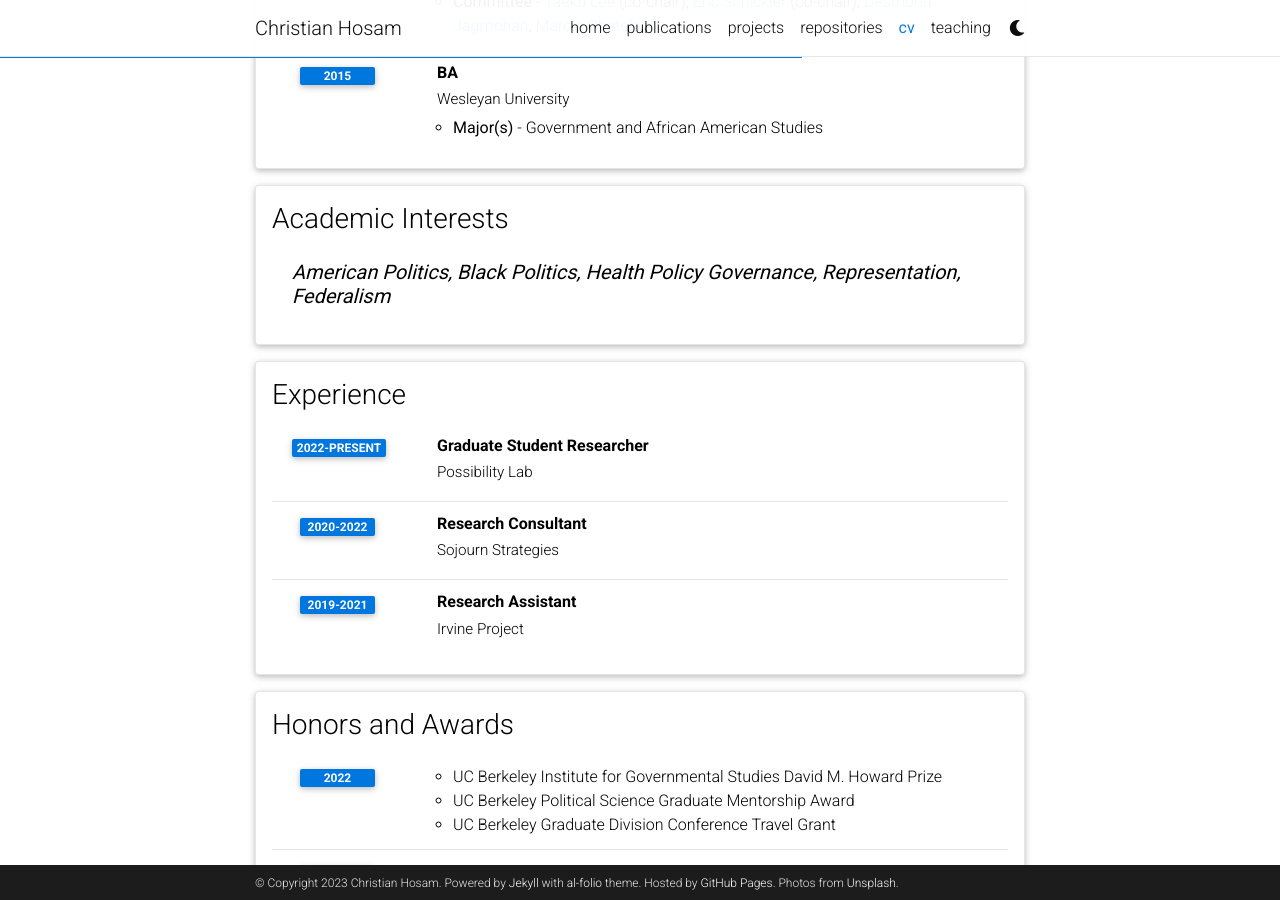
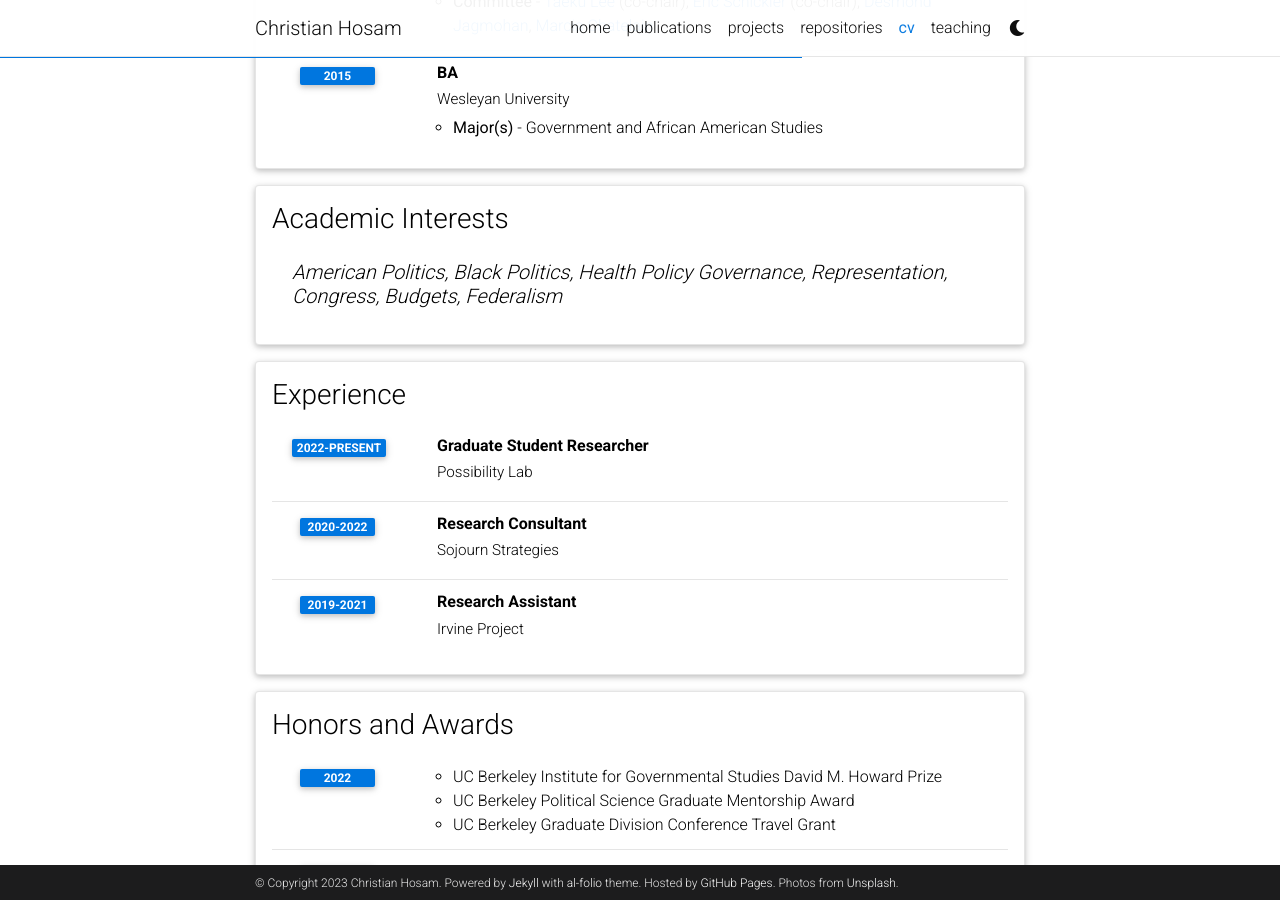
Before and after one commit to chosam2322/chosam2322.github.io, a Jekyll site: the page built from _pages/cv.md, in a window 1280 px wide and 900 px high, scrolled down 371 px. Built offline with Jekyll 4.4.1, drawn with Linux system fonts in a browser that asks for light colours; comment, search, counter and statistics services are not loaded; a style sheet for code colours, icons or effects is not loaded.

Commit message:
Update cv.yml

```diff
--- a/_data/cv.yml
+++ b/_data/cv.yml
@@ -16,7 +16,7 @@
 - title: Academic Interests
   type: nested_list
   contents:
-    - title: <b><i>American Politics, Black Politics, Health Policy Governance, Representation, Federalism</i></b>
+    - title: <i>American Politics, Black Politics, Health Policy Governance, Representation, Congress, Budgets, Federalism</i>
 
 - title: Experience
   type: time_table
```
